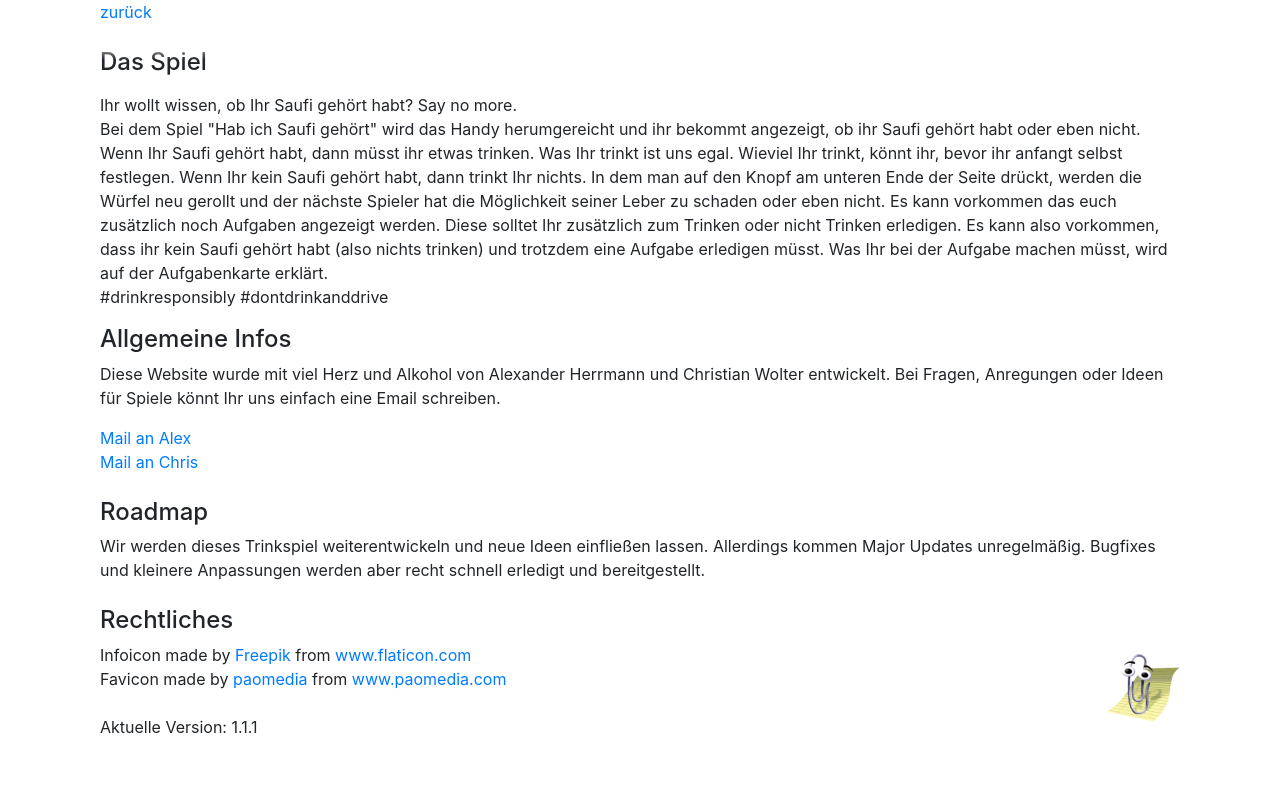
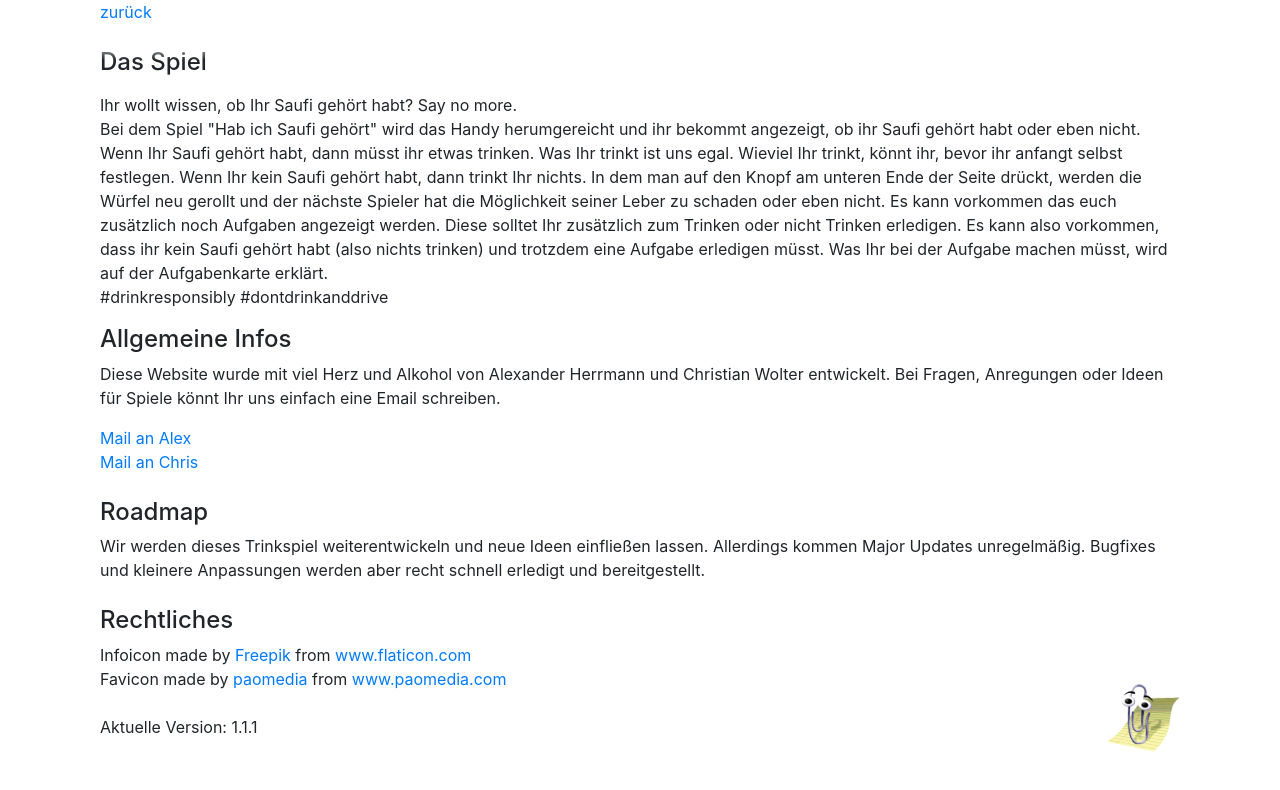
Before and after one commit to chrisWolter/saufi-website, a Vue app: page /the-game in a window 1280 px wide. Shown: the top 790 px of the page. Built offline with nearby package versions, Linux system fonts and the light colour scheme.

Commit message:
Clippy position, back button

```diff
--- a/src/views/Explanation.vue
+++ b/src/views/Explanation.vue
@@ -1,7 +1,7 @@
 <template>
-<b-container>
-    <b-row class="header">
-        <b-col>
+<b-container style="margin-bottom:100px">
+    <b-row class="header justify-content-md-center">
+        <b-col class="header-wrapper">
             <router-link :to="{name:'Home'}">zurück</router-link>
         </b-col>
     </b-row>
@@ -98,5 +98,11 @@
     width: 100px;
     height: 100px;
     background-size: cover;
+    margin-bottom: -30px
   }
+
+.header-wrapper {
+  display: flex;
+  align-items: center;
+}
 </style>
```
